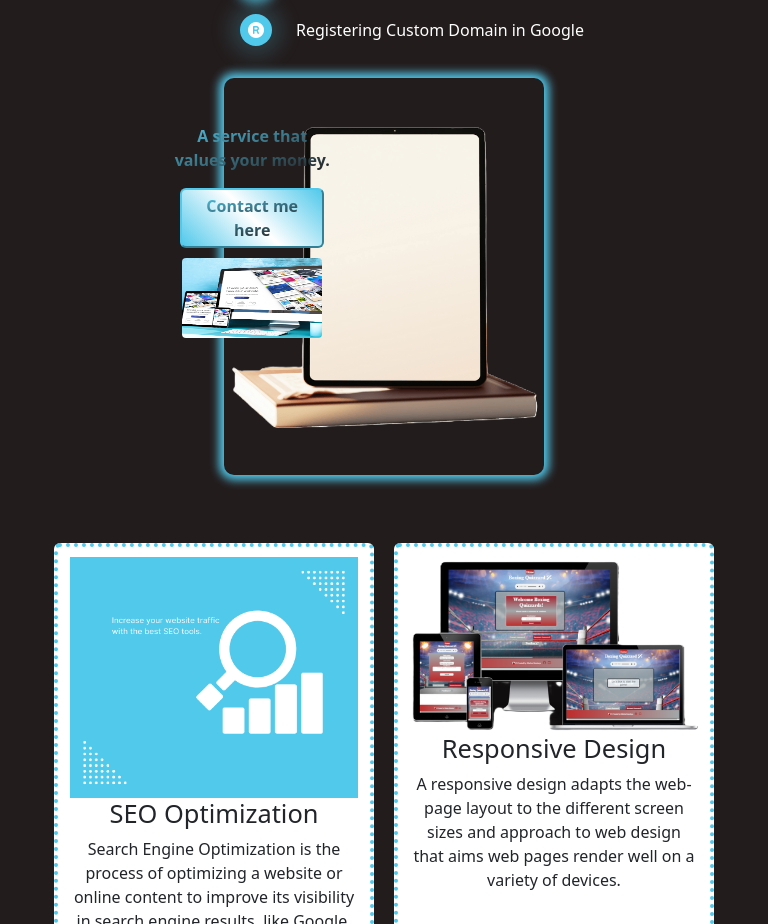
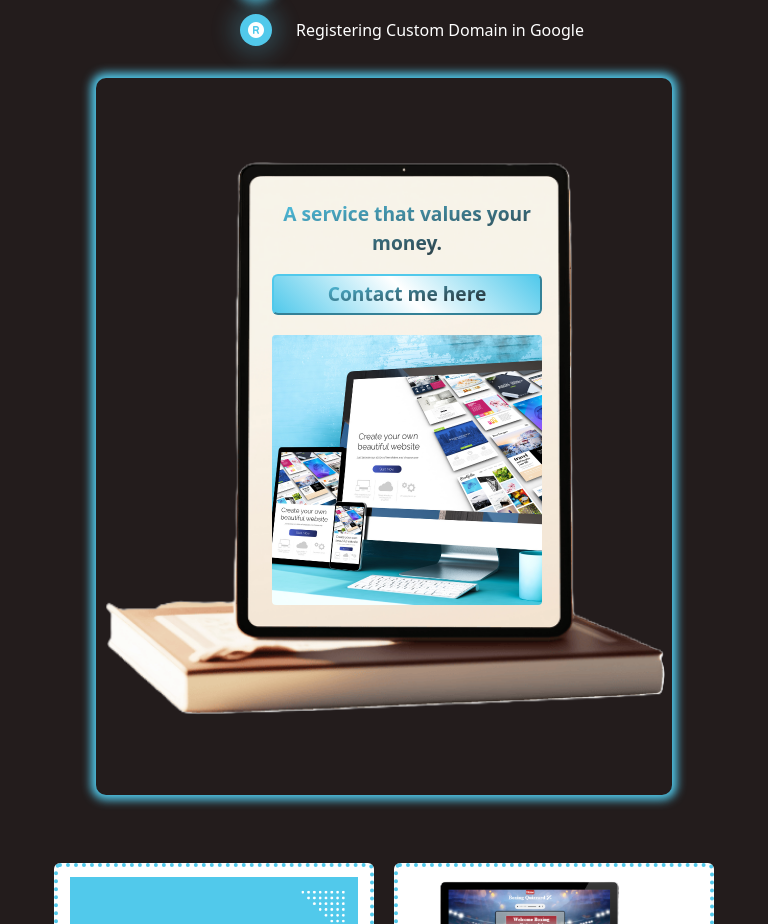
Before and after one commit to Markpm-code/pam-w-solutions, a React (Vite) app in the folder pam-websolutions/: page /#/ in a window 768 px wide. Shown: the part 963-1887 px from the top of the page. Built offline with nearby package versions, Linux system fonts and the light colour scheme.

Commit message:
add responsive style for medium device

```diff
--- a/pam-websolutions/src/pages/Home.css
+++ b/pam-websolutions/src/pages/Home.css
@@ -171,6 +171,27 @@
   color: rgb(81, 201, 235);
 }
 
+@media only screen and (min-width: 768px) and (max-width:768px) {
+  .service_qoute {
+    margin: 16% 32.3%;
+    width: 270px;
+    font-size: larger;
+
+  }
+  .tablet_img {
+    width: 80%;
+
+  }
+  .responsive_img {
+    margin-top: 20px;
+    width: 100%;
+    height: 100%;
+  }
+  .contact {
+    width: 100%;
+  }
+}
+
 @media only screen and (max-width: 540px) {
   .service_qoute {
     margin: 23% 25%;
```
